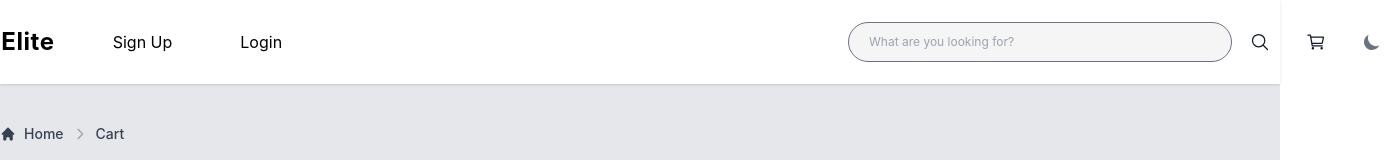
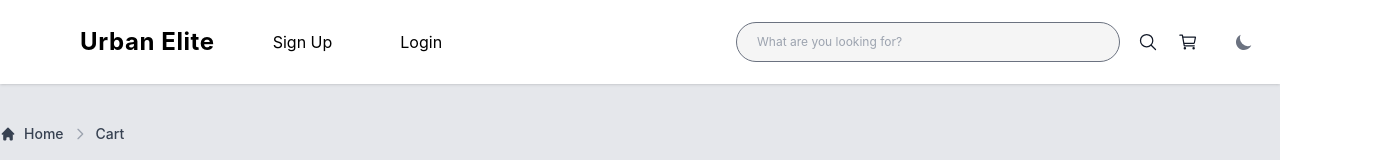
Before and after one commit to Enighander/Urban-Elite-Frontend, a React (Vite) app: page /cart in a window 1280 px wide. Shown: the top 160 px of the page, 1392 px wide, since content can reach past the window. Built offline with nearby package versions, Linux system fonts and the light colour scheme; no server answers.

Commit message:
fix navbar

```diff
--- a/src/components/navbar/index.jsx
+++ b/src/components/navbar/index.jsx
@@ -15,8 +15,8 @@ const NavbarComponent = () => {
     <header>
       <Navbar className="w-full p-5 bg-white shadow">
         <div className="container mx-auto flex justify-between items-center">
-          <div className="flex items-center xl:-ml-24">
-            <Link to="/home" className="">
+          <div className="flex items-center xl:ml-16 lg:-ml-34">
+            <Link to="/home">
               <h1 className="text-black text-2xl font-bold tracking-wide dark:text-white">
                 Urban Elite
               </h1>
@@ -40,7 +40,7 @@ const NavbarComponent = () => {
               </Button>
             </div>
           </div>
-          <div className="flex items-center space-x-4 xl:-mr-32">
+          <div className="flex items-center xl:ml-16 lg:-ml-34">
             <div className="flex relative space-x-2">
               <input
                 type="text"
```
